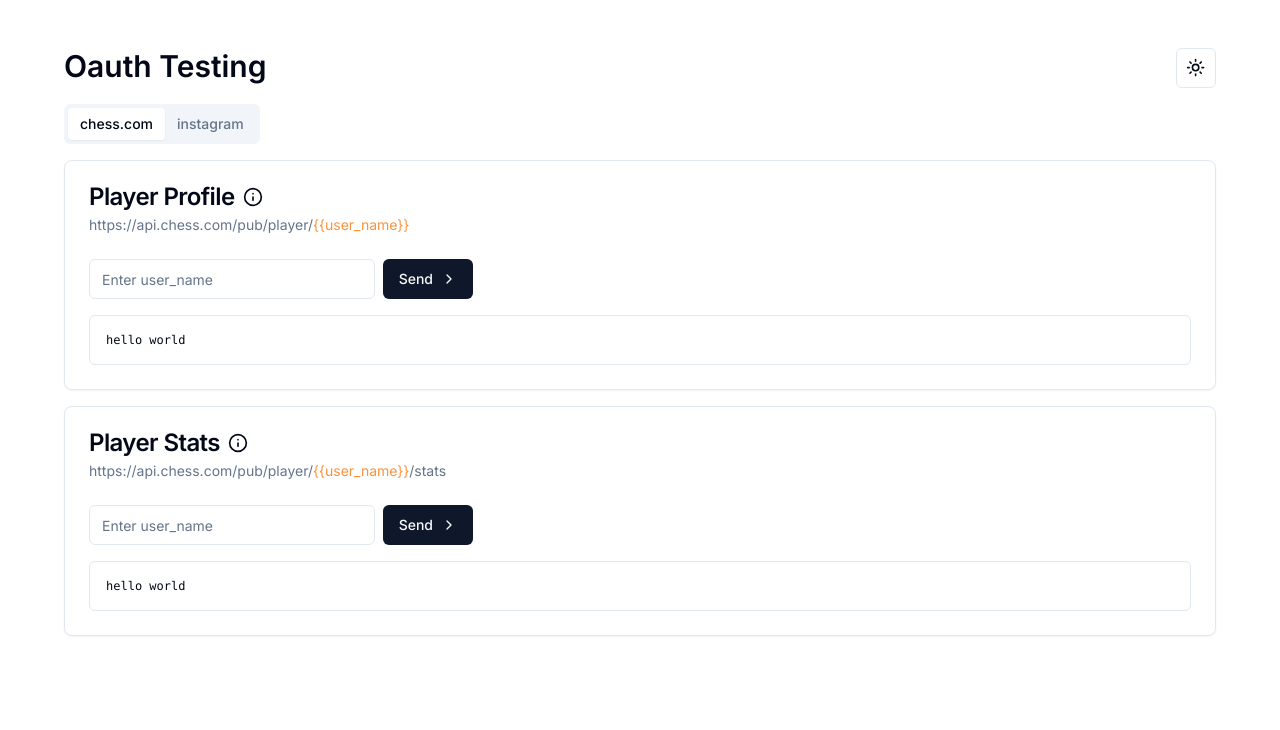
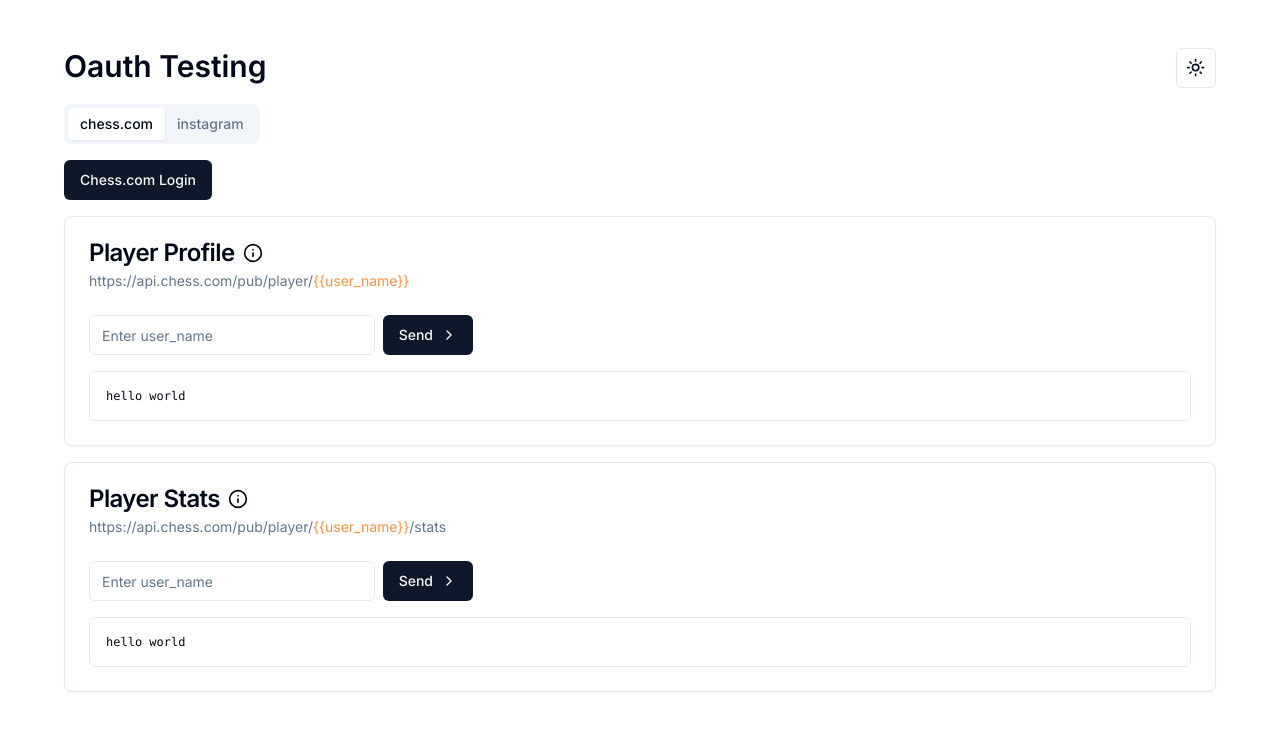
Before and after one commit to rankrush-gg/oauth-testing, a Next.js app: page / in a window 1280 px wide. Shown: the top 730 px of the page. Built offline with nearby package versions, Linux system fonts and the light colour scheme.

Commit message:
working insta oauth button kinda

```diff
--- a/src/app/page.tsx
+++ b/src/app/page.tsx
@@ -1,6 +1,7 @@
 import { Tabs, TabsContent, TabsList, TabsTrigger } from "@/components/ui/tabs";
 import ApiCard from "@/components/ApiCard";
 import { ModeToggle } from "@/components/theme-toggle";
+import OauthButton from "@/components/OauthButton";
 
 const urls = {
   chess: [
@@ -29,6 +30,13 @@
   ],
 };
 
+// cuz fuckin needs to be https
+// ngrok http --domain=warthog-lucky-gradually.ngrok-free.app 3000
+const redirect_uri = "https://warthog-lucky-gradually.ngrok-free.app";
+const instagramAuthUrl = `https://api.instagram.com/oauth/authorize?client_id=685636683726472&redirect_uri=${redirect_uri}/&scope=user_profile,user_media&response_type=code`;
+
+const chessAuthUrl = "";
+
 export default function Home() {
   return (
     <main className="flex-1 space-y-4 p-16 pt-12">
@@ -42,6 +50,7 @@
           <TabsTrigger value="instagram">instagram</TabsTrigger>
         </TabsList>
         <TabsContent value="chess" className="space-y-4">
+          <OauthButton text="Chess.com" url={chessAuthUrl} />
           {urls.chess.map((url) => (
             <ApiCard
               key={url.title}
@@ -52,6 +61,7 @@
           ))}
         </TabsContent>
         <TabsContent value="instagram" className="space-y-4">
+          <OauthButton text="Instagram" url={instagramAuthUrl} />
           {urls.instagram.map((url) => (
             <ApiCard
               key={url.title}
--- /dev/null
+++ b/src/components/OauthButton.tsx
@@ -0,0 +1,18 @@
+"use client";
+
+import { Button } from "./ui/button";
+
+type Props = {
+  text: string;
+  url: string;
+};
+
+const OauthButton = ({ text, url }: Props) => {
+  const handleOAuthLogin = () => {
+    window.open(url, "_blank"); // Opens the OAuth URL in a new tab
+  };
+
+  return <Button onClick={handleOAuthLogin}>{text} Login</Button>;
+};
+
+export default OauthButton;
```
